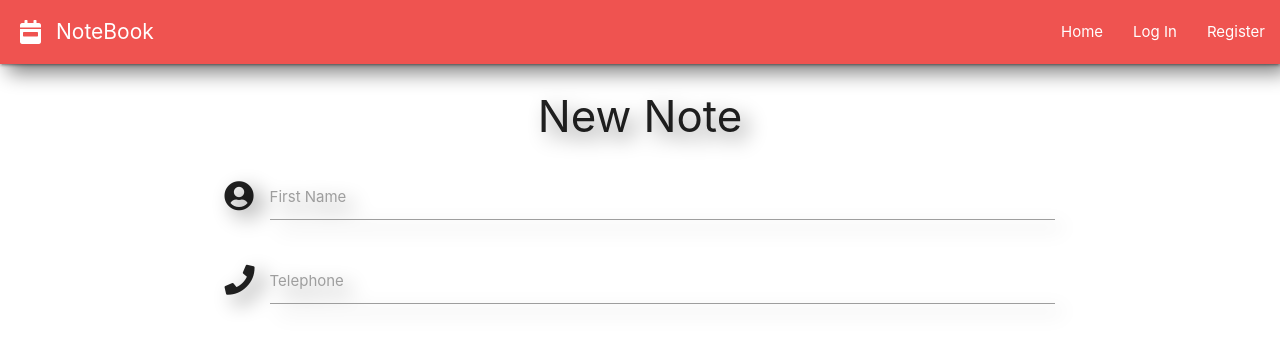
After one commit to Code-Institute-Submissions/Ms3-project-3, a Flask app: page /add_note in a window 1280 px wide. The commit adds this page. Shown: the top 348 px of the page. Run offline with Flask 2, Linux system fonts and the light colour scheme; some libraries are stand-ins or nearby versions.

Commit message:
create add_notes template

```diff
--- a/app.py
+++ b/app.py
@@ -102,6 +102,11 @@ def logout():
     return redirect(url_for("login"))
 
 
+@app.route("/add_note")
+def add_note():
+    return render_template("add_notes.html")
+
+
 if __name__ == "__main__":
     app.run(host=os.environ.get("IP"),
             port=int(os.environ.get("PORT")),
--- /dev/null
+++ b/templates/add_notes.html
@@ -0,0 +1,23 @@
+{% extends "home.html" %}
+{% block content %}
+
+    <h3 class="center-align">New Note</h3>
+
+    <div class="row">
+        <form class="col s12" method="POST" action="">
+            <div class="row">
+                <div class="input-field col s8 m8 offset-m2 offset-s2">
+                <i class="fas fa-user-circle prefix"></i>
+                    <input id="icon_prefix" type="text" class="validate">
+                    <label for="icon_prefix">First Name</label>
+                </div>
+                <div class="input-field col s8 m8 offset-m2 offset-s2">
+                <i class="fas fa-phone prefix"></i>
+                    <input id="icon_telephone" type="tel" class="validate">
+                    <label for="icon_telephone">Telephone</label>
+                </div>
+            </div>
+        </form>
+    </div>
+
+{% endblock %}
--- a/templates/home.html
+++ b/templates/home.html
@@ -22,6 +22,7 @@
                     <li><a href="{{ url_for('home') }}">Home</a></li>
                     {% if session.user %}
                         <li><a href="{{ url_for('profile', username=session['user']) }}">Profile</a></li>
+                        <li><a href="{{ url_for('add_note') }}">New Note</a></li>
                         <li><a href="{{ url_for('logout') }}">Log Out</a></li>
                     {% else %}
                         <li><a href="{{ url_for('login') }}">Log In</a></li>
@@ -35,6 +36,7 @@
             <li><a href="{{ url_for('home') }}">Home</a></li>
             {% if session.user %}
                 <li><a href="{{ url_for('profile', username=session['user']) }}">Profile</a></li>
+                <li><a href="{{ url_for('add_note') }}">New Note</a></li>
                 <li><a href="{{ url_for('logout') }}">Log Out</a></li>
             {% else %}
                 <li><a href="{{ url_for('login') }}">Log In</a></li>
@@ -164,12 +166,12 @@
         </form>
     </div>
 
-    {% endblock %}
+
     <!-- Footer -->
     <div class="footer-container center-align">
     <h5>© 2021 Copyright</h5>
     </div>
-
+    {% endblock %}
 
 
 
--- a/templates/profile.html
+++ b/templates/profile.html
@@ -1,6 +1,7 @@
 {% extends "home.html" %}
 {% block content %}
 
+    <h3 class="center-align">All Notes</h3>
 
     <ul class="collapsible popout">
         {% for note in notes %}
```
